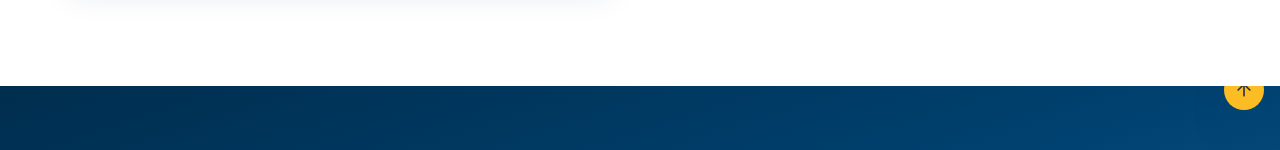
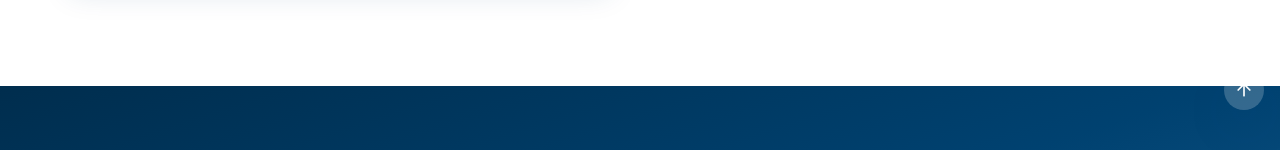
Before and after one commit to resenasalfam-stack/plannerweb, a React (Vite) app: page / in a window 1280 px wide. Shown: the part 8933-9083 px from the top of the page. Built offline with nearby package versions, Linux system fonts and the light colour scheme; the HTML template or start-up script is replaced by a standard one.

Commit message:
Preceding changes

```diff
--- a/src/components/Footer.tsx
+++ b/src/components/Footer.tsx
@@ -44,7 +44,7 @@ const Footer = () => {
               onClick={scrollToTop}
               whileHover={{ y: -3 }}
               whileTap={{ scale: 0.95 }}
-              className="w-10 h-10 rounded-full bg-accent text-accent-foreground flex items-center justify-center shadow-strong hover:shadow-medium transition-smooth"
+              className="w-10 h-10 rounded-full bg-primary-foreground/20 text-primary-foreground flex items-center justify-center shadow-strong hover:bg-primary-foreground/30 transition-smooth"
               aria-label="Volver arriba"
             >
               <ArrowUp className="w-5 h-5" />
```
